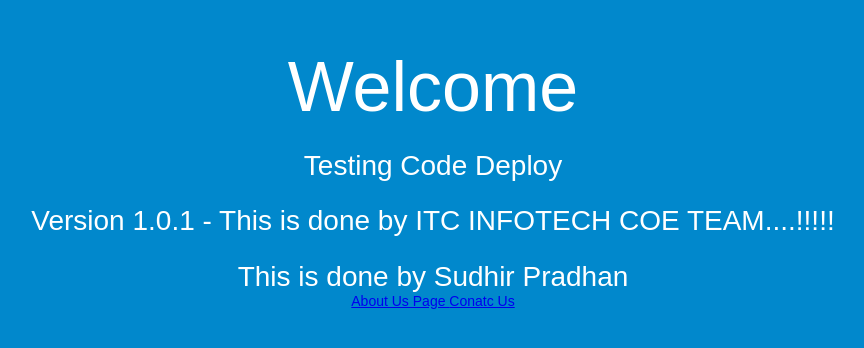
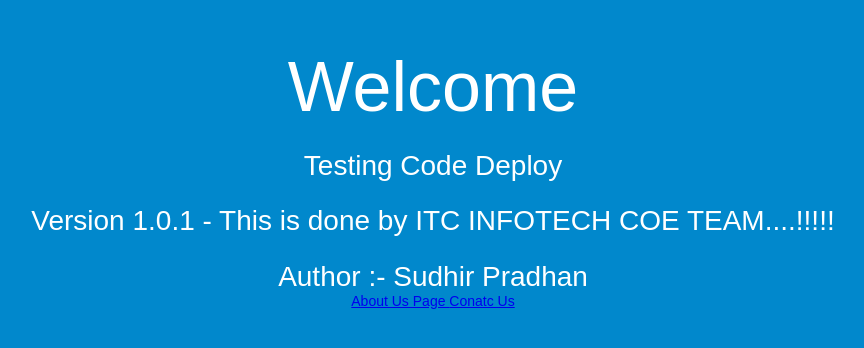
Before and after one commit to sudhirr4u/codedeployapp, a plain HTML site: page index.html in a window 1280 px wide. Shown: the whole page, without its empty margins (207-1071 px from the left). Drawn offline with Linux system fonts and the light colour scheme.

Commit message:
12th commit

```diff
--- a/index.html
+++ b/index.html
@@ -29,7 +29,7 @@
     <h1>Welcome</h1>
     <h2>Testing Code Deploy</h2>
 <h2>Version 1.0.1 -  This is done by ITC INFOTECH COE TEAM....!!!!! </h2>
-<h2>This is done by Sudhir Pradhan</h2>
+<h2>Author :- Sudhir Pradhan</h2>
 <a href="aboutus.html"> About Us Page </a>
 <a href="myform.html" > Conatc Us</a>
     <p></p>
```
